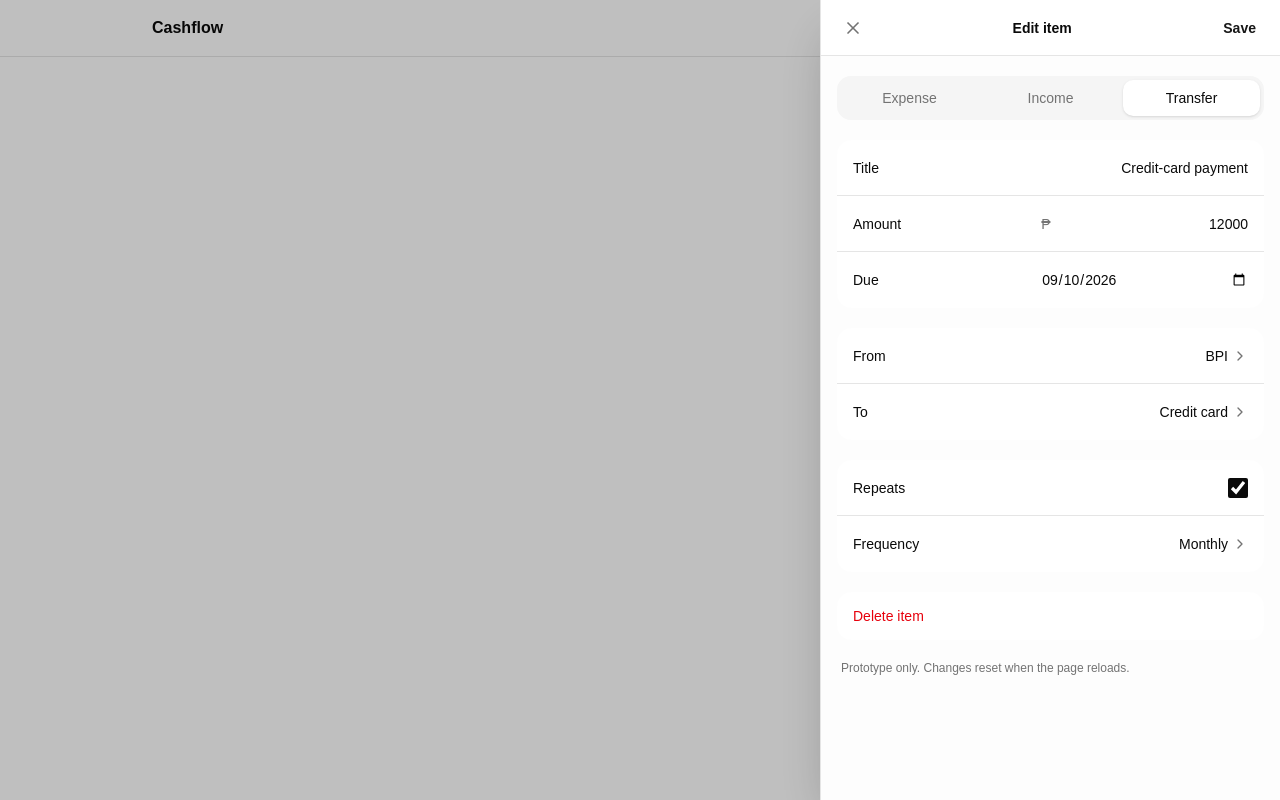
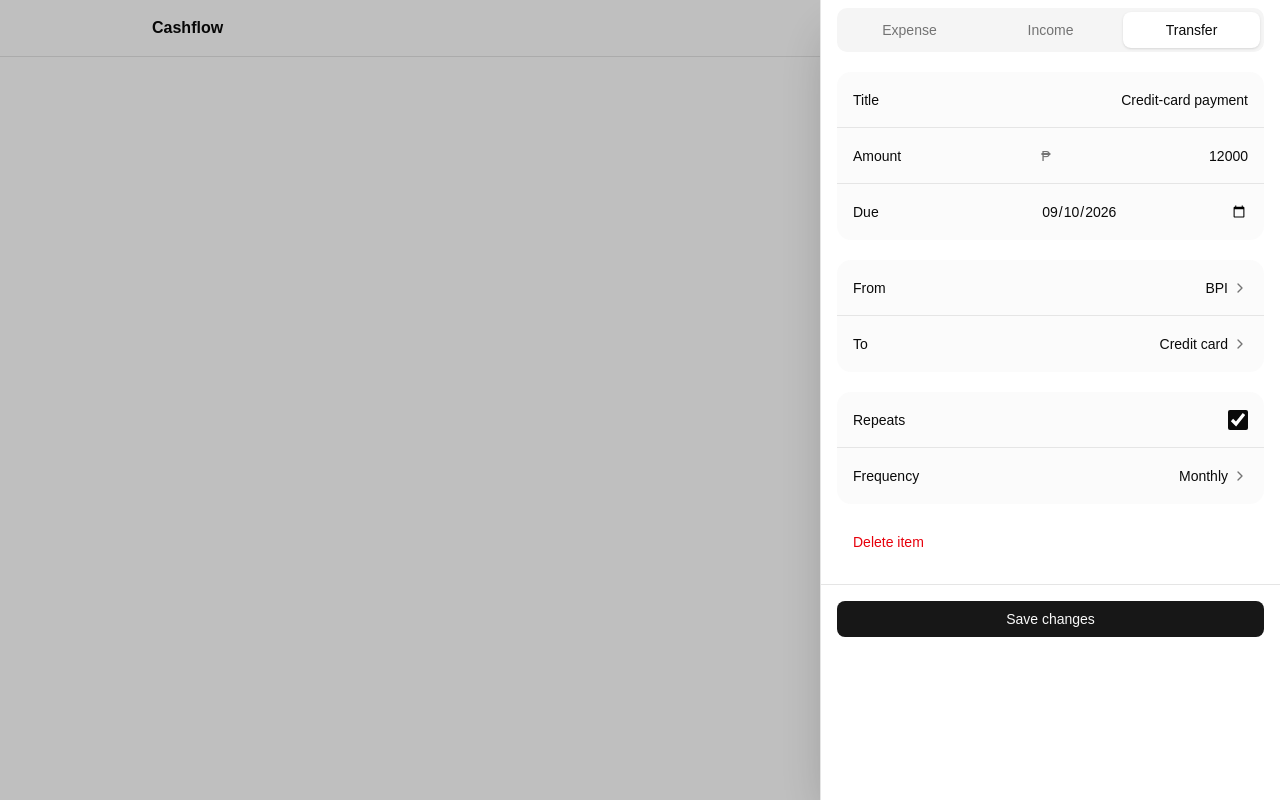
Before and after one commit to stanxaf/cashflow, a Next.js app: page /items/cc-payment/edit in a window 1280 px wide. Built offline with nearby package versions, Linux system fonts and the light colour scheme.

Commit message:
Simplify item form for sheet flow

```diff
--- a/src/components/financial-item-form.tsx
+++ b/src/components/financial-item-form.tsx
@@ -1,8 +1,8 @@
 "use client";
 
 import { useState } from "react";
-import { useRouter } from "next/navigation";
-import { ChevronRight, X } from "lucide-react";
+import { ChevronRight } from "lucide-react";
+import { Button } from "@/components/ui/button";
 import { accounts, type EventType, type FinancialEvent } from "@/lib/seed-data";
 import { cn } from "@/lib/utils";
 
@@ -10,51 +10,28 @@ const rowClass = "grid min-h-14 grid-cols-[minmax(0,1fr)_minmax(0,1.2fr)] items-
 const controlClass = "w-full bg-transparent text-right text-sm outline-none placeholder:text-muted-foreground/70";
 const selectClass = `${controlClass} appearance-none`;
 
-export function FinancialItemForm({ item }: { item?: FinancialEvent }) {
-  const router = useRouter();
+export function FinancialItemForm({ item, onDone }: { item?: FinancialEvent; onDone: () => void }) {
   const [type, setType] = useState<EventType>(item?.type ?? "expense");
   const [repeat, setRepeat] = useState(Boolean(item?.recurring));
 
-  function close() {
-    router.push("/paydays");
-  }
-
   return (
     <form
-      className="flex h-full min-h-0 flex-col"
+      className="flex min-h-0 flex-1 flex-col"
       onSubmit={(event) => {
         event.preventDefault();
-        router.push("/paydays");
+        onDone();
       }}
     >
-      <header className="flex h-14 shrink-0 items-center justify-between border-b px-3">
-        <button
-          type="button"
-          onClick={close}
-          className="flex h-10 w-10 items-center justify-center rounded-full text-muted-foreground hover:bg-muted focus-visible:outline-none focus-visible:ring-2 focus-visible:ring-ring"
-          aria-label="Close"
-        >
-          <X className="h-5 w-5" />
-        </button>
-        <p className="text-sm font-semibold">{item ? "Edit item" : "Add item"}</p>
-        <button
-          type="submit"
-          className="h-10 rounded-md px-3 text-sm font-semibold text-primary hover:bg-muted focus-visible:outline-none focus-visible:ring-2 focus-visible:ring-ring"
-        >
-          Save
-        </button>
-      </header>
-
-      <div className="min-h-0 flex-1 overflow-y-auto bg-muted/25 px-4 py-5">
+      <div className="min-h-0 flex-1 overflow-y-auto px-4 pb-6 pt-2">
         <div className="mx-auto w-full max-w-lg space-y-5">
-          <div className="grid grid-cols-3 gap-1 rounded-xl bg-muted p-1">
+          <div className="grid grid-cols-3 gap-1 rounded-lg bg-muted p-1">
             {(["expense", "income", "transfer"] as EventType[]).map((value) => (
               <button
                 type="button"
                 key={value}
                 onClick={() => setType(value)}
                 className={cn(
-                  "rounded-lg px-3 py-2 text-sm font-medium capitalize transition-colors",
+                  "rounded-md px-3 py-2 text-sm font-medium capitalize transition-colors",
                   type === value ? "bg-background text-foreground shadow-sm" : "text-muted-foreground"
                 )}
               >
@@ -63,16 +40,10 @@ export function FinancialItemForm({ item }: { item?: FinancialEvent }) {
             ))}
           </div>
 
-          <section className="overflow-hidden rounded-xl bg-background">
+          <section className="overflow-hidden rounded-xl bg-muted/45">
             <label className={cn(rowClass, "border-b border-border/50")}>
               <span className="text-sm">Title</span>
-              <input
-                name="title"
-                defaultValue={item?.title}
-                placeholder="Required"
-                required
-                className={controlClass}
-              />
+              <input name="title" defaultValue={item?.title} placeholder="Required" required className={controlClass} />
             </label>
             <label className={cn(rowClass, "border-b border-border/50")}>
               <span className="text-sm">Amount</span>
@@ -90,22 +61,16 @@ export function FinancialItemForm({ item }: { item?: FinancialEvent }) {
             </label>
             <label className={rowClass}>
               <span className="text-sm">{type === "income" ? "Expected" : "Due"}</span>
-              <input
-                name="date"
-                type="date"
-                defaultValue={item?.date ?? "2026-09-08"}
-                required
-                className={controlClass}
-              />
+              <input name="date" type="date" defaultValue={item?.date ?? "2026-09-08"} required className={controlClass} />
             </label>
           </section>
 
-          <section className="overflow-hidden rounded-xl bg-background">
+          <section className="overflow-hidden rounded-xl bg-muted/45">
             {type === "transfer" ? (
               <>
                 <label className={cn(rowClass, "border-b border-border/50")}>
                   <span className="text-sm">From</span>
-                  <div className="relative flex items-center justify-end gap-1">
+                  <div className="flex items-center justify-end gap-1">
                     <select className={selectClass} defaultValue={item?.fromAccountId ?? "bpi"}>
                       {accounts.map((account) => <option key={account.id} value={account.id}>{account.name}</option>)}
                     </select>
@@ -114,7 +79,7 @@ export function FinancialItemForm({ item }: { item?: FinancialEvent }) {
                 </label>
                 <label className={rowClass}>
                   <span className="text-sm">To</span>
-                  <div className="relative flex items-center justify-end gap-1">
+                  <div className="flex items-center justify-end gap-1">
                     <select className={selectClass} defaultValue={item?.toAccountId ?? "maya"}>
                       {accounts.map((account) => <option key={account.id} value={account.id}>{account.name}</option>)}
                     </select>
@@ -125,7 +90,7 @@ export function FinancialItemForm({ item }: { item?: FinancialEvent }) {
             ) : (
               <label className={rowClass}>
                 <span className="text-sm">Account</span>
-                <div className="relative flex items-center justify-end gap-1">
+                <div className="flex items-center justify-end gap-1">
                   <select className={selectClass} defaultValue={item?.accountId ?? "bpi"}>
                     {accounts.map((account) => <option key={account.id} value={account.id}>{account.name}</option>)}
                   </select>
@@ -135,22 +100,17 @@ export function FinancialItemForm({ item }: { item?: FinancialEvent }) {
             )}
           </section>
 
-          <section className="overflow-hidden rounded-xl bg-background">
+          <section className="overflow-hidden rounded-xl bg-muted/45">
             <label className={cn(rowClass, repeat && "border-b border-border/50")}>
               <span className="text-sm">Repeats</span>
               <span className="flex justify-end">
-                <input
-                  type="checkbox"
-                  checked={repeat}
-                  onChange={(event) => setRepeat(event.target.checked)}
-                  className="h-5 w-5 accent-foreground"
-                />
+                <input type="checkbox" checked={repeat} onChange={(event) => setRepeat(event.target.checked)} className="h-5 w-5 accent-foreground" />
               </span>
             </label>
             {repeat && (
               <label className={rowClass}>
                 <span className="text-sm">Frequency</span>
-                <div className="relative flex items-center justify-end gap-1">
+                <div className="flex items-center justify-end gap-1">
                   <select className={selectClass} defaultValue={item?.recurring ? "monthly" : "monthly"}>
                     <option value="weekly">Weekly</option>
                     <option value="twice-monthly">Twice monthly</option>
@@ -164,18 +124,15 @@ export function FinancialItemForm({ item }: { item?: FinancialEvent }) {
           </section>
 
           {item && (
-            <button
-              type="button"
-              className="w-full rounded-xl bg-background px-4 py-3.5 text-left text-sm font-medium text-destructive"
-            >
+            <Button type="button" variant="ghost" className="w-full justify-start text-destructive hover:text-destructive">
               Delete item
-            </button>
+            </Button>
           )}
+        </div>
+      </div>
 
-          <p className="px-1 text-xs text-muted-foreground">
-            Prototype only. Changes reset when the page reloads.
-          </p>
-        </div>
+      <div className="shrink-0 border-t bg-background p-4">
+        <Button type="submit" className="w-full">{item ? "Save changes" : "Add item"}</Button>
       </div>
     </form>
   );
```
